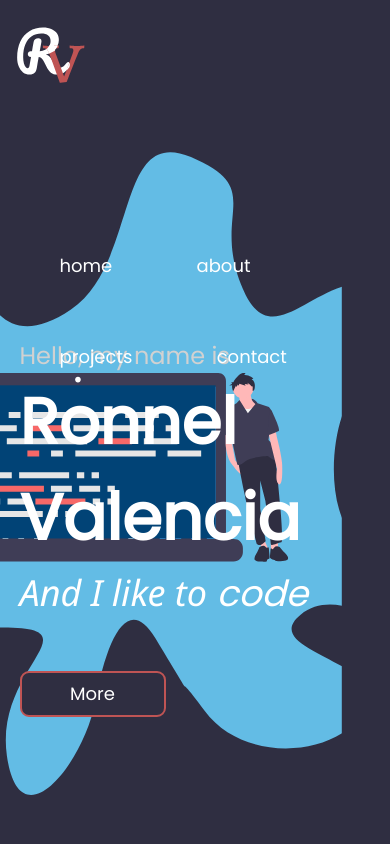
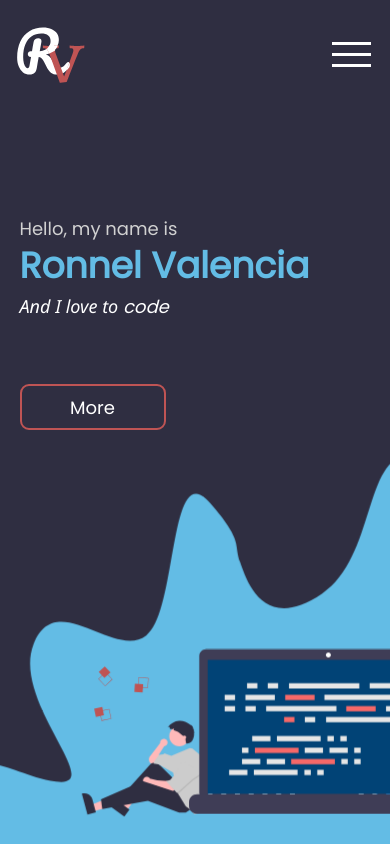
Before and after one commit to roval015/myportfolio, a plain HTML site: page index.html in a window 390 px wide. Drawn offline with Linux system fonts and the light colour scheme.

Commit message:
mobile support

```diff
--- a/app.js
+++ b/app.js
@@ -0,0 +1,7 @@
+const menu = document.querySelector('.menu');
+const navigation = document.querySelector('.navigation');
+const link = document.querySelector('.navigation li');
+
+menu.addEventListener("click", () => {
+    navigation.classList.toggle("open");
+})
--- a/index.html
+++ b/index.html
@@ -30,6 +30,17 @@
                     <a href=""><li>projects</li></a>
                     <a href=""><li>contact</li></a>
                 </ul>
+
+
+            </div>
+            <div class="menu">
+                <svg width="39" height="25" viewBox="0 0 39 25" fill="none" xmlns="http://www.w3.org/2000/svg">
+                    <g id="menu">
+                    <rect id="Rectangle 6" width="39" height="3" fill="white"/>
+                    <rect id="Rectangle 7" y="11" width="39" height="3" fill="white"/>
+                    <rect id="Rectangle 8" y="22" width="39" height="3" fill="white"/>
+                    </g>
+                </svg>
             </div>
 
         </div>
@@ -147,9 +158,11 @@
         <div class="introduction">
             <div class="text1">Hello, my name is</div>
             <div class="text2">Ronnel Valencia</div>
-            <div class="text3">And I like to <span>code</span></div>
+            <div class="text3">And I love to <span>code</span></div>
             <div class="more-btn"><button>More</button></div>
+        </div>
+
     </div>
-    </div>
+    <script src="app.js"></script>
 </body>
 </html>
--- a/style.css
+++ b/style.css
@@ -9,6 +9,7 @@
 
 body {
     background-color: #2F2E41;
+    object-fit: cover;
 }
 
 .header {
@@ -72,17 +73,22 @@ body {
 } */
 
 .navigation a li:hover {
-    color: #63BCE5;
+    color: #BF5454;
 }
 
-
+.menu {
+    display: none;
+}
 
 .background {
+    display: flex;
     height: 80vh;
     float: right;
     margin-top: 10vh;
     transform: scale(1.2);
     margin-right: 50px;
+    position: fixed;
+    right: 0;
 }
 
 #floating-squares {
@@ -145,15 +151,23 @@ button {
 button:hover {
     background-color: #BF5454;
     transition: 0.2s;
+    cursor: pointer;
 }
 
 
 
 @media (max-width: 1536px) {
+
+    body {
+        margin: 0;
+        padding: 0;
+    }
     .background {
         transform: scale(1);
         margin-right: 0;
     }
+
+
     .inner-header {
         width: 90%;
     }
@@ -181,14 +195,98 @@ button:hover {
     .background {
         transform: scale(0.8);
         margin-right: -10%;
+
+    }
+
+    /* #floating-squares {
+        display: none;
+    } */
+
+}
+
+@media (max-width: 768px) {
+    .background {
+        margin-top: 40vh;
+        position: fixed;
+    }
+
+    .introduction {
+        padding-top: 25vh;
     }
 
     #floating-squares {
-        display: none;
+        display:flex;
+    }
+}
+
+@media (max-width: 425px) {
+
+
+
+    .background {
+        transform: scale(0.7);
+        margin-top: 42vh;
+        position: fixed;
+        float: right;
+        margin-right: -300px;
+
+    }
+
+    .navigation {
+        display: flex;
+        height: 100vh;
+        width: 100%;
+        position: fixed;
+        background: #63BCE5;
+        flex-direction: column;
+        align-items: center;
+        padding-top: 10vh;
+        margin-left: -5%;
+        padding-left: 5%;
+        clip-path: circle(100px at 100% -15%);
+        -webkit-clip-path: circle(100px at 100% -15%);
+        transition: all 1s ease-out;
+        /* display: none; */
+    }
+
+    .navigation.open {
+        clip-path: circle(1000px at 90% 2%);
+        -webkit-clip-path: circle(1000px at 90% 2%);
+    }
+
+    .navigation a {
+        height: 100%;
+        padding: 0;
     }
 
 
 
+    .introduction {
+        margin-bottom: 0;
+    }
 
+    .text1 {
+        font-size: 18px;
+        margin-bottom: -10%;
+    }
 
+    .text2 {
+        font-size: 36px;
+        margin-bottom: -12%;
+        color: #63BCE5;
+    }
+
+    .text3 {
+        font-size: 18px;
+    }
+
+    .menu {
+        position: absolute;
+        display: block;
+        right: 5%;
+        top: 50%;
+        /* transform: translate(-5%, -50%); */
+        cursor: pointer;
+        z-index: 99;
+    }
 }
```
Also changed, not shown: menu.svg (added).
